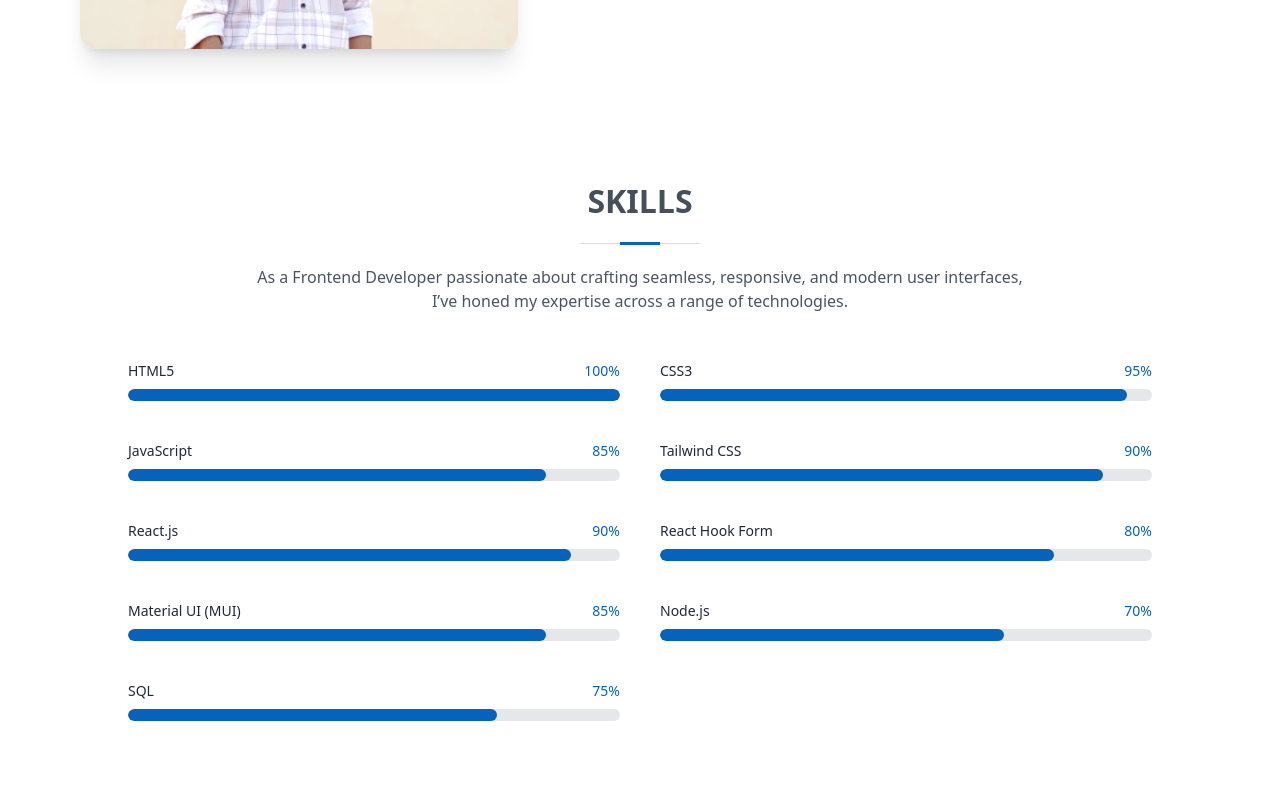
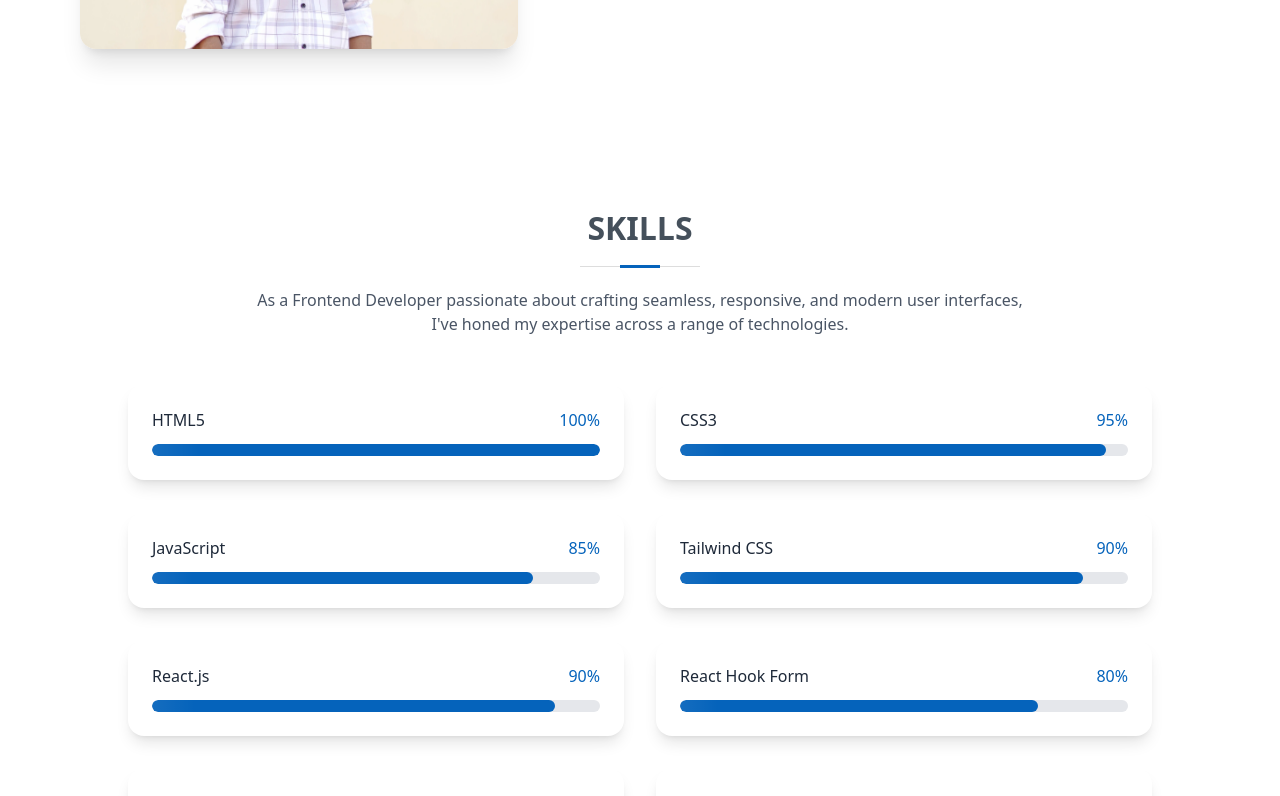
Before and after one commit to omkarpatil2906/my-portfolio, a React (Vite) app: page / in a window 1280 px wide. Shown: the part 1420-2216 px from the top of the page. Built offline with nearby package versions, Linux system fonts and the light colour scheme.

Commit message:
Update Ui

```diff
--- a/src/components/Skill.jsx
+++ b/src/components/Skill.jsx
@@ -15,8 +15,7 @@ const skills = [
 
 const Skill = () => {
   return (
-    <section id="skills" className="py-12">
-      {/* Section Title */}
+    <section id="skills" className="py-12 sm:py-16 lg:py-20 px-4 sm:px-6 md:px-10 lg:px-20">
       <motion.div
         initial={{ opacity: 0, y: 100 }}
         whileInView={{ opacity: 1, y: 0 }}
@@ -29,12 +28,10 @@ const Skill = () => {
           whileInView={{ opacity: 1, scale: 1 }}
           viewport={{ once: true }}
           transition={{ duration: 0.8 }}
-          className="relative inline-block text-[32px] font-bold uppercase mb-5 pb-5 text-[#45505b] "
+          className="relative inline-block text-3xl sm:text-[32px] font-bold uppercase mb-5 pb-5 text-[#45505b]"
         >
           Skills
-          {/* Gray line */}
           <span className="absolute bottom-px left-1/2 -translate-x-1/2 block w-[120px] h-px bg-[#ddd]" />
-          {/* Blue line animation */}
           <motion.span
             initial={{ width: 0 }}
             whileInView={{ width: "40px" }}
@@ -43,14 +40,13 @@ const Skill = () => {
             className="absolute bottom-0 left-1/2 -translate-x-1/2 h-[3px] bg-[#0563bb]"
           />
         </motion.h2>
-        <p className="text-gray-600  max-w-3xl mx-auto">
+        <p className="text-gray-600 max-w-3xl mx-auto text-sm sm:text-base">
           As a Frontend Developer passionate about crafting seamless, responsive, and
-          modern user interfaces, I’ve honed my expertise across a range of technologies.
+          modern user interfaces, I've honed my expertise across a range of technologies.
         </p>
       </motion.div>
 
-      {/* Skills Grid */}
-      <div className="grid grid-cols-1 md:grid-cols-2 gap-10 max-w-5xl mx-auto">
+      <div className="grid grid-cols-1 md:grid-cols-2 gap-6 sm:gap-8  max-w-5xl mx-auto">
         {skills.map((skill, index) => (
           <motion.div
             key={index}
@@ -58,28 +54,49 @@ const Skill = () => {
             whileInView={{ opacity: 1, x: 0 }}
             viewport={{ once: true }}
             transition={{ duration: 0.8, delay: index * 0.1 }}
+            whileHover={{ scale: 1.02 }}
+            className="bg-white p-4 sm:p-6 rounded-2xl shadow-lg hover:shadow-2xl transition-all duration-300"
           >
-            <div >
-              <div className="flex justify-between mb-2">
-                <span className="text-sm font-medium text-gray-800 ">
+            <div className="flex justify-between mb-2 sm:mb-3">
+              <span className="text-sm sm:text-base font-medium text-gray-800">
                 {skill.name}
               </span>
-                <span className="text-sm font-medium text-[#0563bb]">{skill.level}%</span>
+              <motion.span
+                initial={{ opacity: 0 }}
+                whileInView={{ opacity: 1 }}
+                viewport={{ once: true }}
+                transition={{ delay: 0.5 + index * 0.1 }}
+                className="text-sm sm:text-base font-medium text-[#0563bb]"
+              >
+                {skill.level}%
+              </motion.span>
             </div>
-              <div className="w-full bg-gray-200  rounded-full h-3 overflow-hidden">
+            <div className="w-full bg-gray-200 rounded-full h-3 overflow-hidden">
               <motion.div
                 initial={{ width: 0 }}
                 whileInView={{ width: `${skill.level}%` }}
                 viewport={{ once: true }}
-                  transition={{ duration: 1.2, ease: "easeOut" }}
-                  className="h-3 bg-[#0563bb] rounded-full"
-                ></motion.div>
-              </div>
+                transition={{ duration: 1.2, ease: "easeOut", delay: 0.2 + index * 0.1 }}
+                className="h-3 bg-[#0563bb] rounded-full relative overflow-hidden"
+              >
+                <motion.div
+                  animate={{
+                    x: ['-100%', '100%']
+                  }}
+                  transition={{
+                    duration: 1.5,
+                    repeat: Infinity,
+                    ease: "linear"
+                  }}
+                  className="absolute inset-0 bg-linear-to-r from-transparent via-white to-transparent opacity-30"
+                />
+              </motion.div>
             </div>
           </motion.div>
         ))}
       </div>
     </section>
+
   );
 };
 
```
Lines whose indentation alone changed are shown as unchanged.
